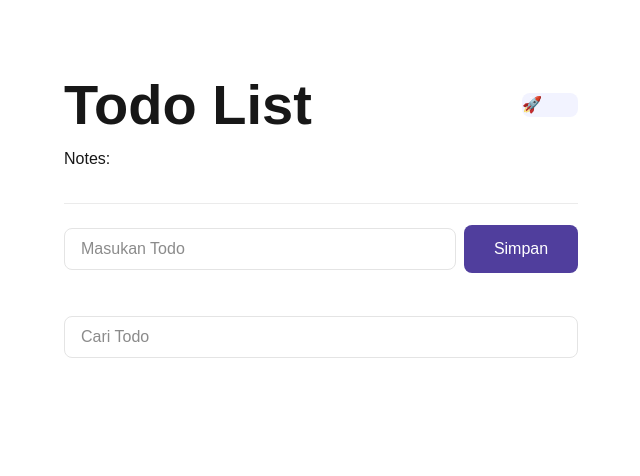
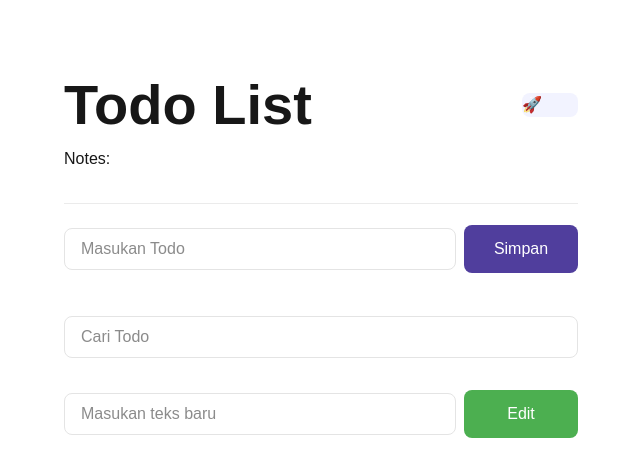
Before and after one commit to pgita4677-jpg/my-app, a Next.js app: page /todolist in a window 1280 px wide. Shown: the top 476 px of the page, without its empty margins (319-959 px from the left). Built offline with nearby package versions, Linux system fonts and the light colour scheme.

Commit message:
update editing

```diff
--- a/app/todolist/page.tsx
+++ b/app/todolist/page.tsx
@@ -5,6 +5,7 @@ function TodoList() {
   const [input, setInput] = useState('')
   const [dataTodo, setDataTodo] = useState<string[]>([])
   const [search, setSearch] = useState('')
+  const [editInput, setEditInput] = useState('')
 
   useEffect(() => {
     const storeData = localStorage.getItem('dataTodo')
@@ -13,10 +14,12 @@ function TodoList() {
     }
   }, [])
 
+  useEffect(() => {
+    localStorage.setItem('dataTodo', JSON.stringify(dataTodo))
+  }, [dataTodo])
+
   const addDataTodo = () => {
     if (input.trim().length === 0) {
-      setInput('')
-
       alert('Masukan Todo Terlebih Dahulu')
       return
     }
@@ -28,21 +31,38 @@ function TodoList() {
 
     setDataTodo([...dataTodo, input])
     setInput('')
-    localStorage.setItem('dataTodo', JSON.stringify([...dataTodo, input]))
-
   }
 
   const removeDataTodo = (index: number) => {
-    const tempData = [...dataTodo]
     const removeData = dataTodo.filter((_val, idx) => idx !== index)
     setDataTodo(removeData)
-    localStorage.setItem('dataTodo', JSON.stringify(removeData))
+  }
 
+  const editTodo = () => {
+    if (!editInput.trim()) {
+      alert('Masukan teks baru!')
+      return
+    }
+
+    const index = dataTodo.findIndex(item =>
+      item.toLowerCase().includes(search.toLowerCase())
+    )
+
+    if (index !== -1) {
+      const update = [...dataTodo]
+      update[index] = editInput.trim() // ✅ perbaikan di sini
+      setDataTodo(update)
+      setEditInput('')
+      alert('Todo berhasil diubah!')
+    } else {
+      alert('Todo yang dicari tidak ditemukan!')
+    }
   }
 
   const filterdata = dataTodo.filter((item) =>
     item.toLowerCase().includes(search.toLowerCase())
   )
+
   return (
     <div className='w-1/2 m-auto p-[63px]'>
       <div className='flex justify-between items-center'>
@@ -84,8 +104,27 @@ function TodoList() {
             placeholder='Cari Todo'
           />
         </div>
+      </div>
 
+      {/* Input edit */}
+      <div className='flex items-center gap-2 mb-[40px]'>
+        <div className='flex-1'>
+          <input
+            value={editInput}
+            onChange={(e) => setEditInput(e.target.value)}
+            className='w-full border border-[#E4E4E4] rounded-lg py-[8px] px-[16px]'
+            placeholder='Masukan teks baru'
+          />
+        </div>
+        <button
+          className='bg-[#4CAF50] text-white h-[48px] w-[114px] px-[16px] rounded-lg text-center'
+          onClick={editTodo}
+        >
+          Edit
+        </button>
       </div>
+
+      {/* Daftar Todo */}
       {filterdata.map((value, index) => (
         <div key={index} className='flex items-center justify-between mb-[16px]'>
           <p>{value}</p>
```
